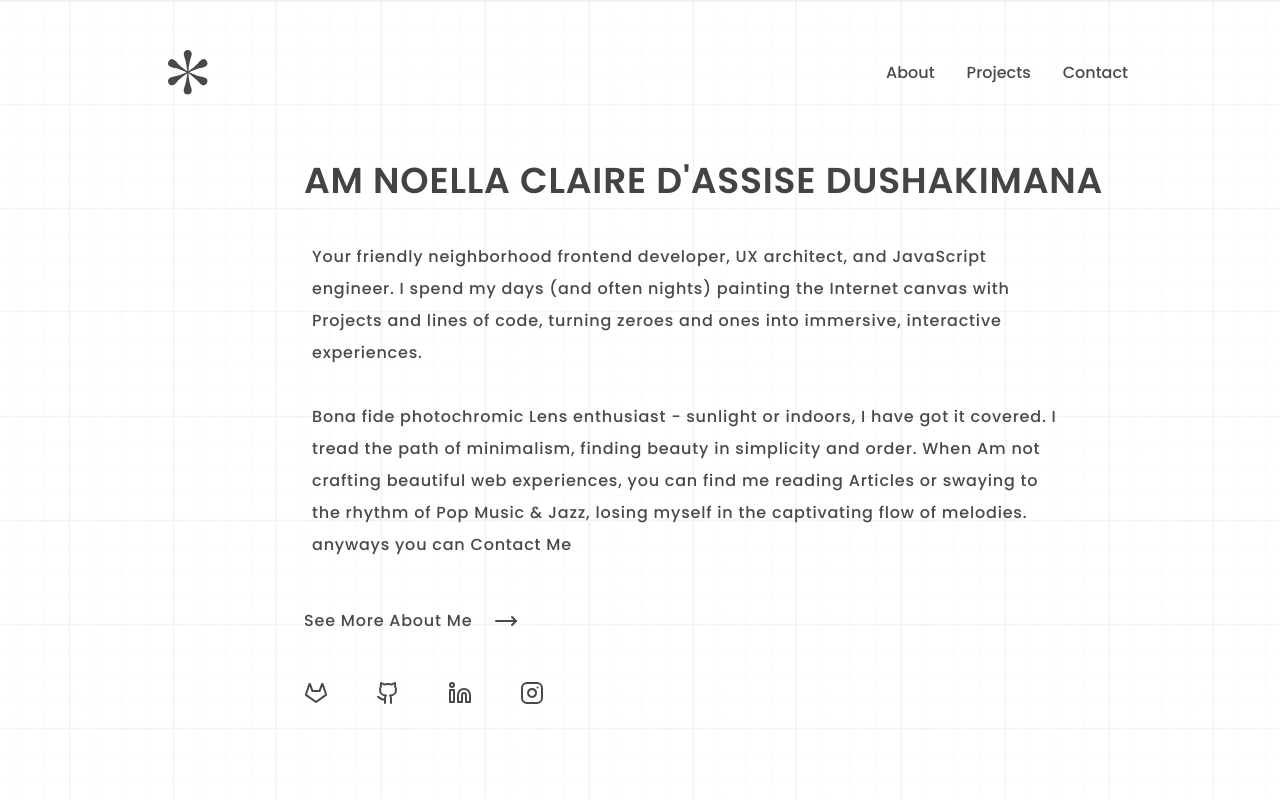
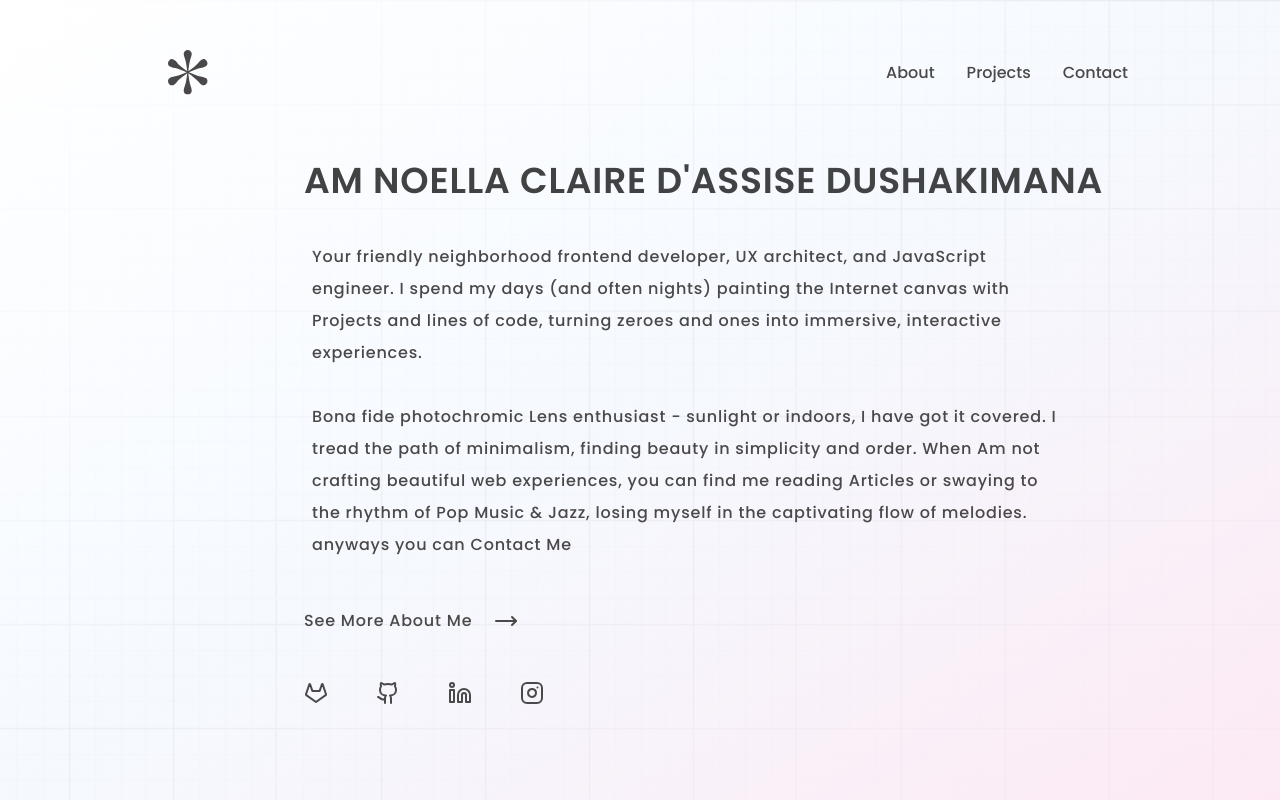
Before and after one commit to NoellaPromise/portifolio, a Next.js app: page / in a window 1280 px wide. Built offline with nearby package versions, Linux system fonts and the light colour scheme.

Commit message:
add the visible gradient in the background

```diff
--- a/app/page.tsx
+++ b/app/page.tsx
@@ -27,12 +27,13 @@ export default function Home() {
           quality={100}
           fill
           sizes="200vw"
-          className="absolute inset-0 bg-gradient-to-r from-blue-900/50 via-transparent to-purple-900/50 opacity-10"
+          className="opacity-20"
           style={{
             objectFit: "cover",
-            backdropFilter: "blur(60px)",
+            // backdropFilter: "blur(60px)",
           }}
         />
+        <div className="absolute inset-0 bg-gradient-to-br from-white via-blue-50/60 to-pink-100/90"></div>
       </div>
       <main className="relative font-poppins font-medium text-primary-light">
         <nav className="flex justify-between m-10 sticky z-50">
```
